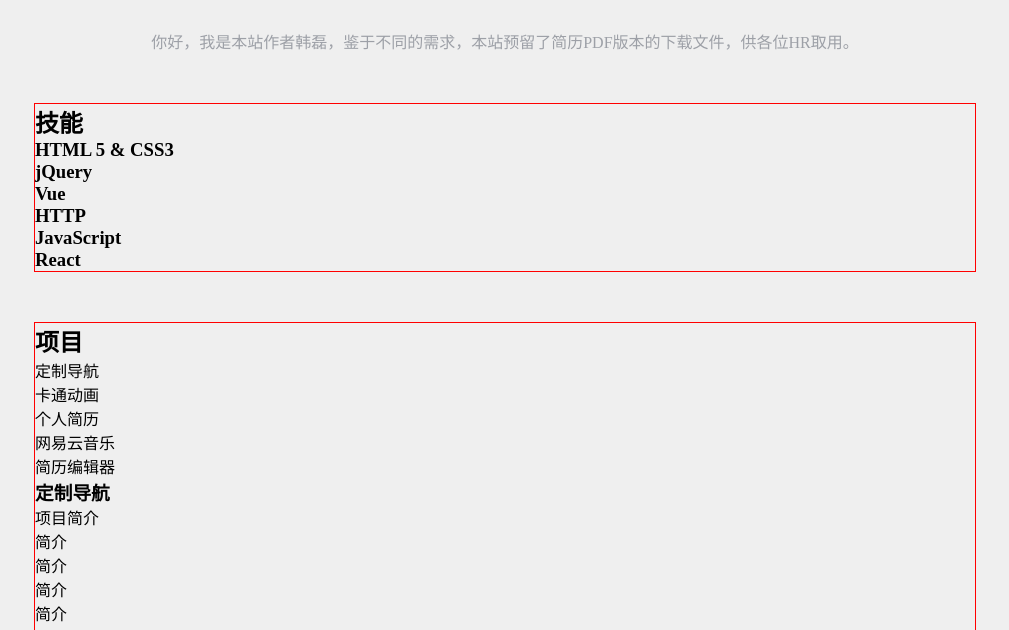
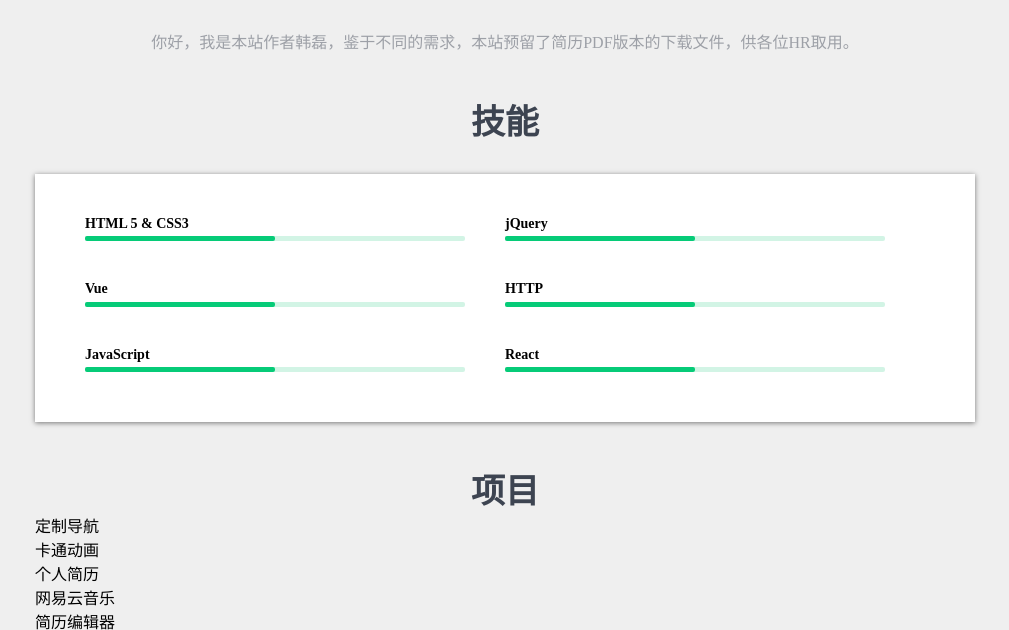
Before and after one commit to badManPro/webCV, a plain HTML site: page index.html in a window 1280 px wide. Shown: the part 881-1511 px from the top of the page, without its empty margins (135-1144 px from the left). Drawn offline with Linux system fonts and the light colour scheme.

Commit message:
add skills model

```diff
--- a/css/style.css
+++ b/css/style.css
@@ -163,5 +163,44 @@ main > .messageCard {
     margin-left: auto;
     margin-right: auto;
     margin-top: 50px;
-    border: red solid 1px;
 }
+.skills > h2,
+.portfolio > h2 {
+    color: #3d4451;
+    font-size: 34px;
+    line-height: 1.2;
+    font-weight: 600;
+    text-align: center;
+    margin-top: 50px;
+}
+.skills h3 {
+    font-size: 14px;
+    line-height: 1.1;
+}
+.skills > ol {
+    background: white;
+    box-shadow: 0px 1px 5px 0px rgba(0,0,0,0.5);
+    padding: 42px 50px 10px;
+    margin-top: 30px;
+}
+.skills > ol > li {
+    float: left;
+    width: 50%;
+    box-sizing: border-box;/*该属性使得宽度100%算在border里面*/
+    padding-right: 40px;
+}
+/* .skills > ol > li:nth-child(even) {
+    float: right;
+} */
+.skills .percentBar {
+    height: 5px;
+    background: #D2F4E5;
+    border-radius: 2px;
+    margin: 5px 0 40px;
+}
+.skills .percentBar > .percent {
+    height: 5px;
+    background: #06CB78;
+    border-radius: 2px;
+    width: 50%;
+}
--- a/index.html
+++ b/index.html
@@ -100,7 +100,7 @@
     </main>
     <section class="skills">
         <h2>技能</h2>
-        <ol>
+        <ol class="clearfix">
             <li>
                 <h3>HTML 5 &amp; CSS3</h3>
                 <div class="percentBar">
```
